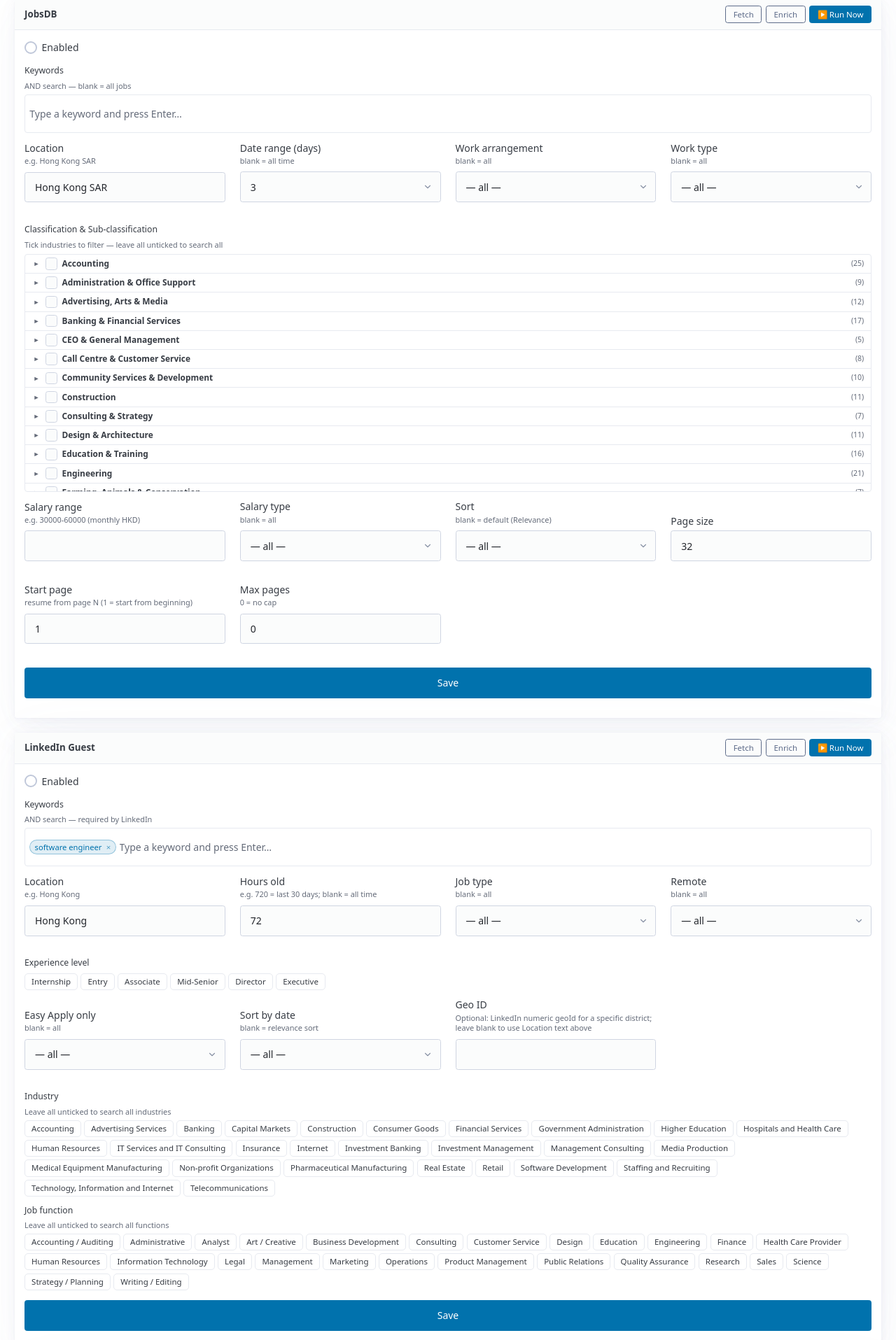
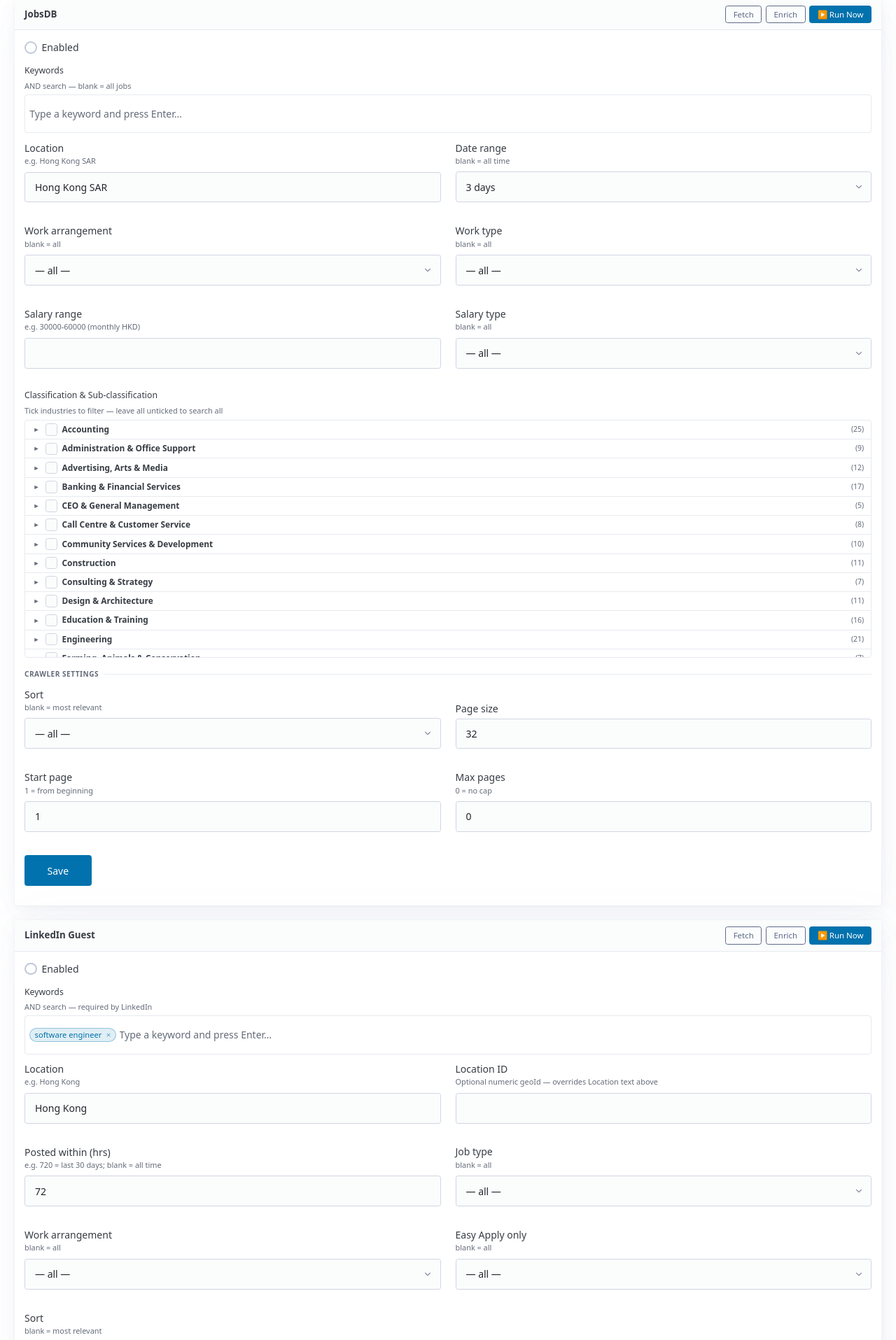
Before and after one commit to ChanYuSing/JobsBoardScraper, a FastAPI app: page /sources in a window 1280 px wide. Shown: the part 134-2049 px from the top of the page at 70% size. Run offline with FastAPI, Linux system fonts and the light colour scheme; some libraries are stand-ins or nearby versions.

Commit message:
update
Co-authored-by: Copilot <copilot@github.com>

```diff
--- a/src/jobboard/web/services/sources.py
+++ b/src/jobboard/web/services/sources.py
@@ -17,16 +17,17 @@ JOBSDB_FIELDS: list[dict[str, Any]] = [
     {"key": "enabled",          "label": "Enabled",          "type": "toggle"},
     {"key": "keywords",         "label": "Keywords",         "type": "textarea", "hint": "AND search — blank = all jobs"},
     {"key": "location",         "label": "Location",         "type": "text",   "hint": "e.g. Hong Kong SAR"},
-    {"key": "daterange",        "label": "Date range (days)","type": "select", "options": ["", "1", "3", "7", "14", "31"], "hint": "blank = all time"},
+    {"key": "daterange",        "label": "Date range",       "type": "select", "options": [("", ""), ("1", "1 day"), ("3", "3 days"), ("7", "1 week"), ("14", "2 weeks"), ("31", "1 month")], "hint": "blank = all time"},
     {"key": "work_arrangement", "label": "Work arrangement", "type": "select", "options": ["", "on-site", "hybrid", "remote"], "hint": "blank = all"},
     {"key": "work_type",        "label": "Work type",        "type": "select", "options": ["", "full-time", "part-time", "contract", "casual", "internship"], "hint": "blank = all"},
+    {"key": "salary_range",     "label": "Salary range",     "type": "text",   "hint": "e.g. 30000-60000 (monthly HKD)"},
+    {"key": "salary_type",      "label": "Salary type",      "type": "select", "options": ["", "Monthly", "Annual"], "hint": "blank = all"},
     {"key": "classification",   "label": "Classification",    "type": "cls-picker",     "hint": "Tick industries to filter — leave all unticked to search all"},
     {"key": "subclassification","label": "Sub-classification","type": "cls-picker-sub"},
-    {"key": "salary_range",     "label": "Salary range",     "type": "text",   "hint": "e.g. 30000-60000 (monthly HKD)"},
-    {"key": "salary_type",      "label": "Salary type",      "type": "select", "options": ["", "Monthly", "Annual"], "hint": "blank = all"},
-    {"key": "sort_mode",        "label": "Sort",             "type": "select", "options": ["", "ListDate", "Relevance"], "hint": "blank = default (Relevance)"},
+    {"key": "_div_crawler",     "label": "Crawler settings",  "type": "divider"},
+    {"key": "sort_mode",        "label": "Sort",             "type": "select", "options": [("", ""), ("ListDate", "Most recent"), ("Relevance", "Most relevant")], "hint": "blank = most relevant"},
     {"key": "page_size",        "label": "Page size",        "type": "number"},
-    {"key": "start_page",       "label": "Start page",       "type": "number", "hint": "resume from page N (1 = start from beginning)"},
+    {"key": "start_page",       "label": "Start page",       "type": "number", "hint": "1 = from beginning"},
     {"key": "max_pages",        "label": "Max pages",        "type": "number", "hint": "0 = no cap"},
 ]
 
@@ -34,16 +35,16 @@ LINKEDIN_FIELDS: list[dict[str, Any]] = [
     {"key": "enabled",          "label": "Enabled",          "type": "toggle"},
     {"key": "keywords",         "label": "Keywords",         "type": "textarea", "hint": "AND search — required by LinkedIn"},
     {"key": "location",         "label": "Location",         "type": "text",   "hint": "e.g. Hong Kong"},
-    {"key": "hours_old",        "label": "Hours old",        "type": "number", "hint": "e.g. 720 = last 30 days; blank = all time"},
+    {"key": "geo_id",           "label": "Location ID",      "type": "text",   "hint": "Optional numeric geoId — overrides Location text above"},
+    {"key": "hours_old",        "label": "Posted within (hrs)", "type": "number", "hint": "e.g. 720 = last 30 days; blank = all time"},
     {"key": "job_type",         "label": "Job type",         "type": "select",
      "options": ["", "fulltime", "parttime", "contract", "temporary", "internship", "volunteer", "other"],
      "hint": "blank = all"},
-    {"key": "is_remote",        "label": "Remote",           "type": "select", "options": ["", "true", "false", "hybrid"], "hint": "blank = all"},
+    {"key": "is_remote",        "label": "Work arrangement",  "type": "select", "options": [("", ""), ("true", "Remote"), ("hybrid", "Hybrid"), ("false", "On-site")], "hint": "blank = all"},
+    {"key": "easy_apply",       "label": "Easy Apply only",  "type": "select", "options": [("", ""), ("true", "Yes"), ("false", "No")], "hint": "blank = all"},
+    {"key": "sort_by_date",     "label": "Sort",             "type": "select", "options": [("", ""), ("true", "Most recent"), ("false", "Most relevant")], "hint": "blank = most relevant"},
     {"key": "experience_level", "label": "Experience level", "type": "multiselect",
      "options": [("1","Internship"),("2","Entry"),("3","Associate"),("4","Mid-Senior"),("5","Director"),("6","Executive")]},
-    {"key": "easy_apply",       "label": "Easy Apply only",  "type": "select", "options": ["", "true", "false"], "hint": "blank = all"},
-    {"key": "sort_by_date",     "label": "Sort by date",     "type": "select", "options": ["", "true", "false"], "hint": "blank = relevance sort"},
-    {"key": "geo_id",           "label": "Geo ID",           "type": "text",   "hint": "Optional: LinkedIn numeric geoId for a specific district; leave blank to use Location text above"},
     {"key": "industry_id",      "label": "Industry",         "type": "multiselect",
      "options": [(str(k), v) for k, v in sorted(INDUSTRIES.items(), key=lambda kv: kv[1])],
      "hint": "Leave all unticked to search all industries"},
@@ -65,6 +66,8 @@ def _cfg_to_display(cfg_obj: Any) -> dict[str, str]:
             out[key] = "\n".join(str(v) for v in val) if key == "keywords" else ",".join(str(v) for v in val)
         elif val is None:
             out[key] = ""
+        elif isinstance(val, bool):
+            out[key] = "true" if val else "false"
         else:
             out[key] = str(val)
     return out
@@ -128,6 +131,7 @@ def save_source(config_path: str, source: str, form: dict[str, str]) -> None:
     coerced = {
         f["key"]: _coerce_value(f["key"], form.get(f["key"], ""), fields)
         for f in fields
+        if f["type"] != "divider"
     }
 
     # ── validation ──────────────────────────────────────────────────────────
--- a/src/jobboard/web/templates/base.html
+++ b/src/jobboard/web/templates/base.html
@@ -26,6 +26,7 @@
     .chip-item[draggable] { cursor: grab; }
     .chip-item.dragging { opacity: 0.4; }
     .chip-row-days .chip-item label { min-width:3.2rem; }
+    .chip-row--scroll { max-height: 11rem; overflow-y: auto; padding: 0.35rem; border: 1px solid var(--pico-muted-border-color); border-radius: 4px; }
     .badge { display: inline-block; padding: 0.15rem 0.5rem; border-radius: 999px; font-size: 0.75rem; font-weight: 600; }
     .badge-ok      { background: #d1fae5; color: #065f46; }
     .badge-error   { background: #fee2e2; color: #991b1b; }
@@ -155,6 +156,7 @@
     @media (max-width: 480px) {
       .jpanel { width: 100%; }
       .col-picker { flex-direction: column; align-items: flex-start; }
+      .source-fields-grid { grid-template-columns: 1fr; }
     }
     /* ── sources page ── */
     .page-heading { margin: 0 0 1.25rem; font-size: 1.1rem; font-weight: 700; }
@@ -164,14 +166,17 @@
     .source-card__actions { display: flex; gap: 0.4rem; align-items: center; }
     .source-card__actions form { margin: 0 !important; }
     .source-action-btn { padding: 0.22rem 0.75rem !important; font-size: 0.82rem !important; margin: 0 !important; }
-    .source-fields-grid { display: grid; grid-template-columns: repeat(auto-fill, minmax(260px, 1fr)); gap: 0.75rem 1.5rem; margin-top: 0.75rem; align-items: end; }
+    .source-fields-grid { display: grid; grid-template-columns: 1fr 1fr; gap: 0.75rem 1.5rem; margin-top: 0.75rem; align-items: end; }
     .source-field--full { grid-column: 1/-1; }
     .source-field__label { margin: 0 0 0.35rem !important; font-size: 0.875rem; font-weight: 500; }
     .source-hint { display: block; color: var(--pico-muted-color); font-size: 0.78rem; margin: 0.1rem 0 0.3rem; line-height: 1.35; }
     .source-toggle { display: flex; align-items: center; gap: 0.5rem; margin: 0.5rem 0 1rem !important; }
     .source-toggle--inline { display: flex; align-items: center; gap: 0.5rem; margin: 0 !important; }
     .source-toggle input[type=checkbox], .source-toggle--inline input[type=checkbox] { width: auto !important; margin: 0 !important; flex-shrink: 0; }
-    .source-save-btn { margin-top: 1rem !important; }
+    .source-save-btn { margin-top: 1rem !important; width: auto !important; padding-left: 2.25rem !important; padding-right: 2.25rem !important; }
+    .source-divider { grid-column: 1/-1; display: flex; align-items: center; gap: 0.6rem; margin: 0.4rem 0 0; }
+    .source-divider__label { font-size: 0.72rem; font-weight: 600; color: var(--pico-muted-color); text-transform: uppercase; letter-spacing: 0.05em; white-space: nowrap; flex-shrink: 0; }
+    .source-divider__line { flex: 1; height: 1px; background: var(--pico-muted-border-color); }
     /* tag-chip keyword input */
     .tag-input { display: flex; flex-wrap: wrap; gap: 0.3rem; align-items: center; padding: 0.35rem 0.45rem; border: 1px solid var(--pico-muted-border-color); border-radius: 4px; background: var(--pico-background-color); min-height: 2.4rem; cursor: text; transition: border-color 0.15s; }
     .tag-input:focus-within { border-color: var(--pico-primary); }
--- a/src/jobboard/web/templates/sources.html
+++ b/src/jobboard/web/templates/sources.html
@@ -29,7 +29,7 @@
     {# ── enabled toggle at top ── #}
     <label class="source-toggle">
       <input type="checkbox" name="enabled" value="true" role="switch"
-             {% if values.get('enabled','True') == 'True' %}checked{% endif %}/>
+             {% if values.get('enabled','true') in ('true','True') %}checked{% endif %}/>
       <span>Enabled</span>
     </label>
 
@@ -40,7 +40,7 @@
         {% elif f.type == 'toggle' %}
           <label class="source-toggle--inline">
             <input type="checkbox" name="{{ f.key }}" value="true" role="switch"
-                   {% if values.get(f.key,'') == 'True' %}checked{% endif %}/>
+                   {% if values.get(f.key,'') in ('true','True') %}checked{% endif %}/>
             {{ f.label }}
           </label>
         {% elif f.type == 'textarea' %}
@@ -58,7 +58,7 @@
             <p class="source-field__label">{{ f.label }}</p>
             {% if f.hint %}<small class="source-hint">{{ f.hint }}</small>{% endif %}
             {% set cur_vals = values.get(f.key, '').split(',') %}
-            <div class="chip-row">
+            <div class="chip-row{% if f.options|length > 12 %} chip-row--scroll{% endif %}">
               {% for val, lbl in f.options %}
               <span class="chip-item">
                 <input type="checkbox" id="{{ f.key }}_{{ val }}" name="{{ f.key }}" value="{{ val }}"
@@ -82,6 +82,11 @@
                    style="max-height:340px;overflow-y:auto;border:1px solid var(--pico-muted-border-color);border-radius:4px;margin-top:0.4rem"></div>
             </div>
           </div>
+        {% elif f.type == 'divider' %}
+          <div class="source-divider">
+            {% if f.label %}<span class="source-divider__label">{{ f.label }}</span>{% endif %}
+            <span class="source-divider__line"></span>
+          </div>
         {% elif f.type == 'cls-picker-sub' %}
           {# rendered inside cls-picker above — skip #}
         {% elif f.type == 'select' %}
@@ -90,10 +95,17 @@
             {% if f.hint %}<small class="source-hint">{{ f.hint }}</small>{% endif %}
             <select name="{{ f.key }}">
               {% for opt in f.options %}
-                <option value="{{ opt }}"
-                        {% if values.get(f.key,'') == opt %}selected{% endif %}>
-                  {{ opt if opt else '— all —' }}
-                </option>
+                {% if opt is string %}
+                  <option value="{{ opt }}"
+                          {% if values.get(f.key,'') == opt %}selected{% endif %}>
+                    {{ opt if opt else '— all —' }}
+                  </option>
+                {% else %}
+                  <option value="{{ opt[0] }}"
+                          {% if values.get(f.key,'') == opt[0] %}selected{% endif %}>
+                    {{ opt[1] if opt[1] else '— all —' }}
+                  </option>
+                {% endif %}
               {% endfor %}
             </select>
           </label>
```
